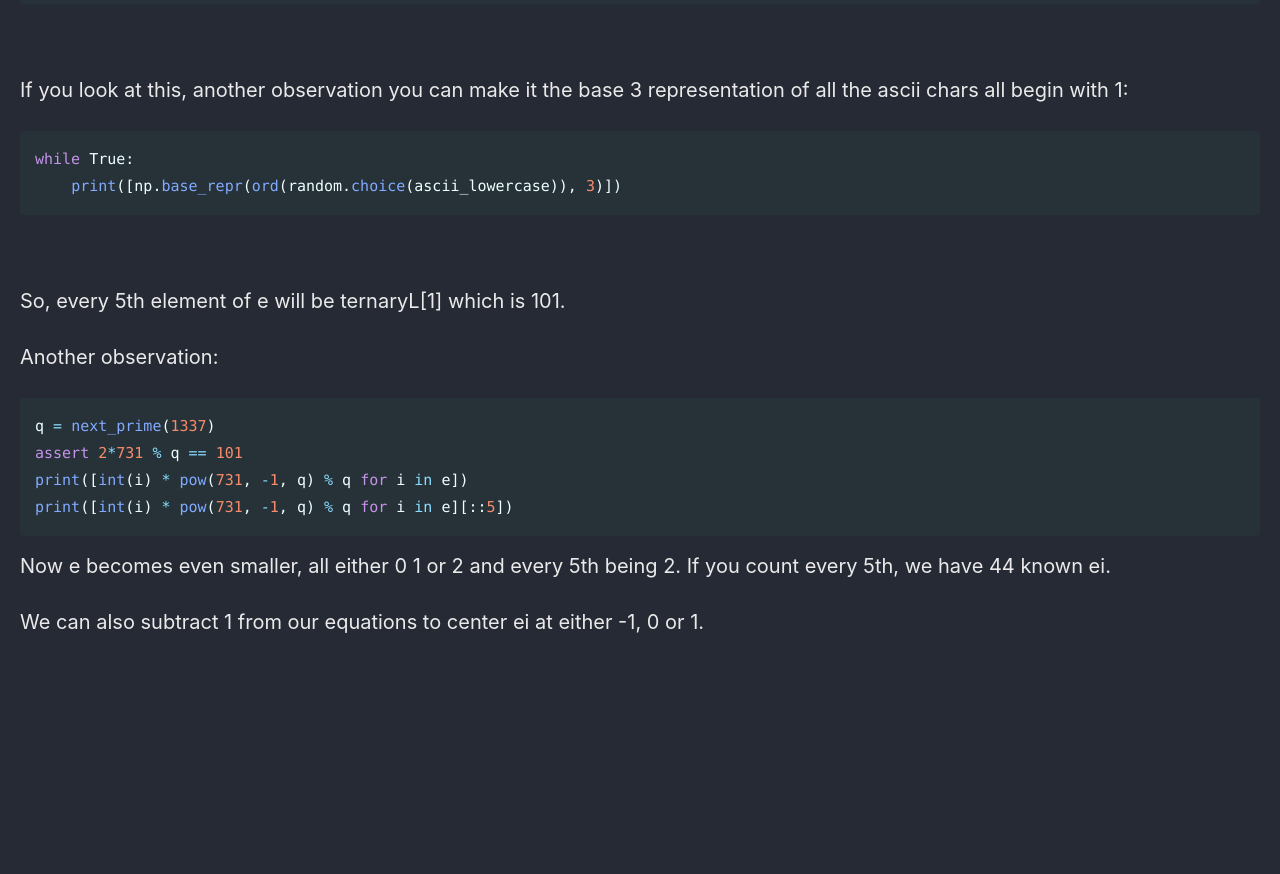
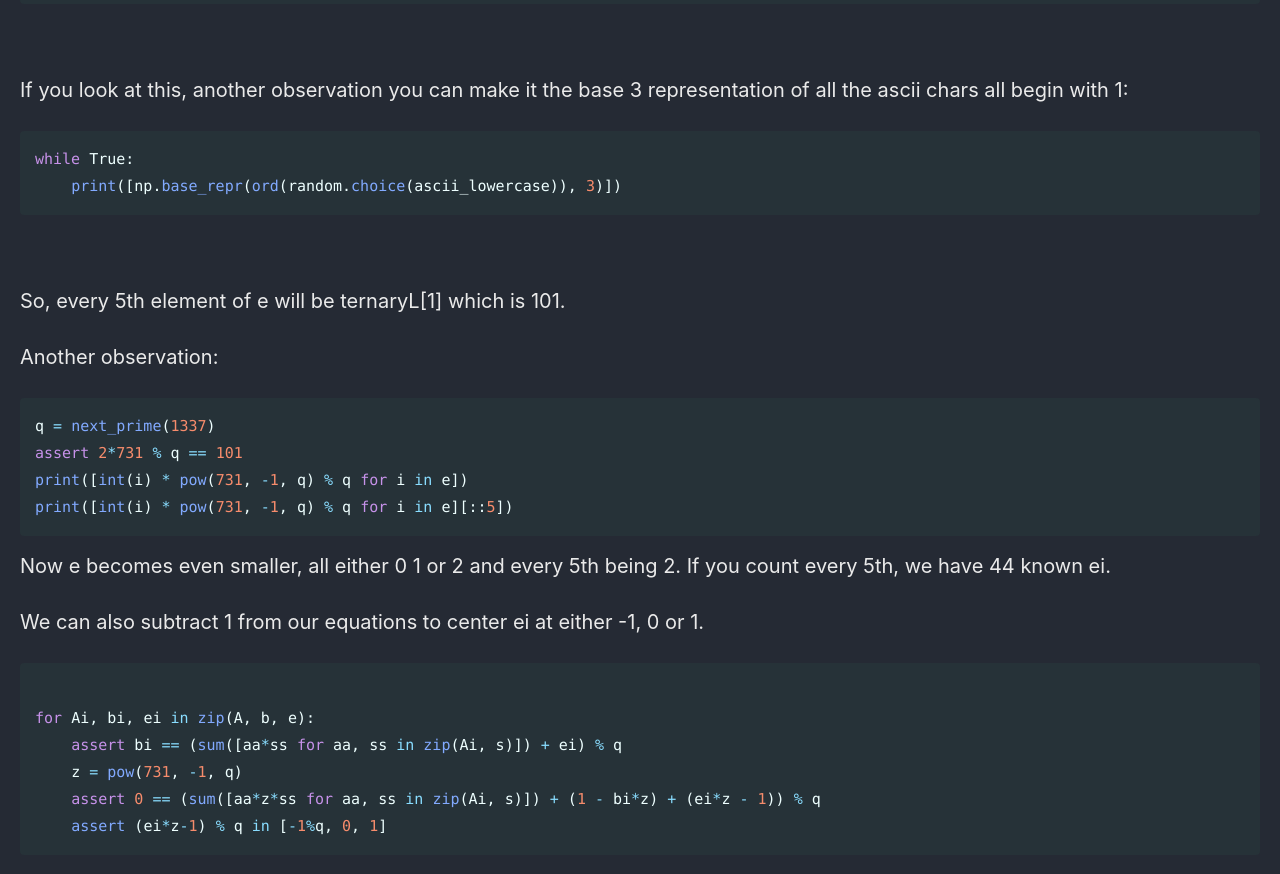
Before and after one commit to Connor-McCartney/Connor-McCartney.github.io, a Jekyll site: the page built from _pages/cryptography/other/0CTF2024.md, in a window 1280 px wide and 900 px high, scrolled down 3324 px. Shown: the top 874 px of the window. Built offline with Jekyll 4.4.1, drawn with Linux system fonts in a browser that asks for light colours; cached includes are drawn as plain includes; before the commit the page ends 4017 px from its top, so only the background shows below that.

Commit message:
Update 0CTF2024.md

````diff
--- a/_pages/cryptography/other/0CTF2024.md
+++ b/_pages/cryptography/other/0CTF2024.md
@@ -156,3 +156,13 @@ print([int(i) * pow(731, -1, q) % q for i in e][::5])
 Now e becomes even smaller, all either 0 1 or 2 and every 5th being 2. If you count every 5th, we have 44 known ei.
 
 We can also subtract 1 from our equations to center ei at either -1, 0 or 1.
+
+
+```python
+
+for Ai, bi, ei in zip(A, b, e):
+    assert bi == (sum([aa*ss for aa, ss in zip(Ai, s)]) + ei) % q
+    z = pow(731, -1, q)
+    assert 0 == (sum([aa*z*ss for aa, ss in zip(Ai, s)]) + (1 - bi*z) + (ei*z - 1)) % q
+    assert (ei*z-1) % q in [-1%q, 0, 1]
+```
````
